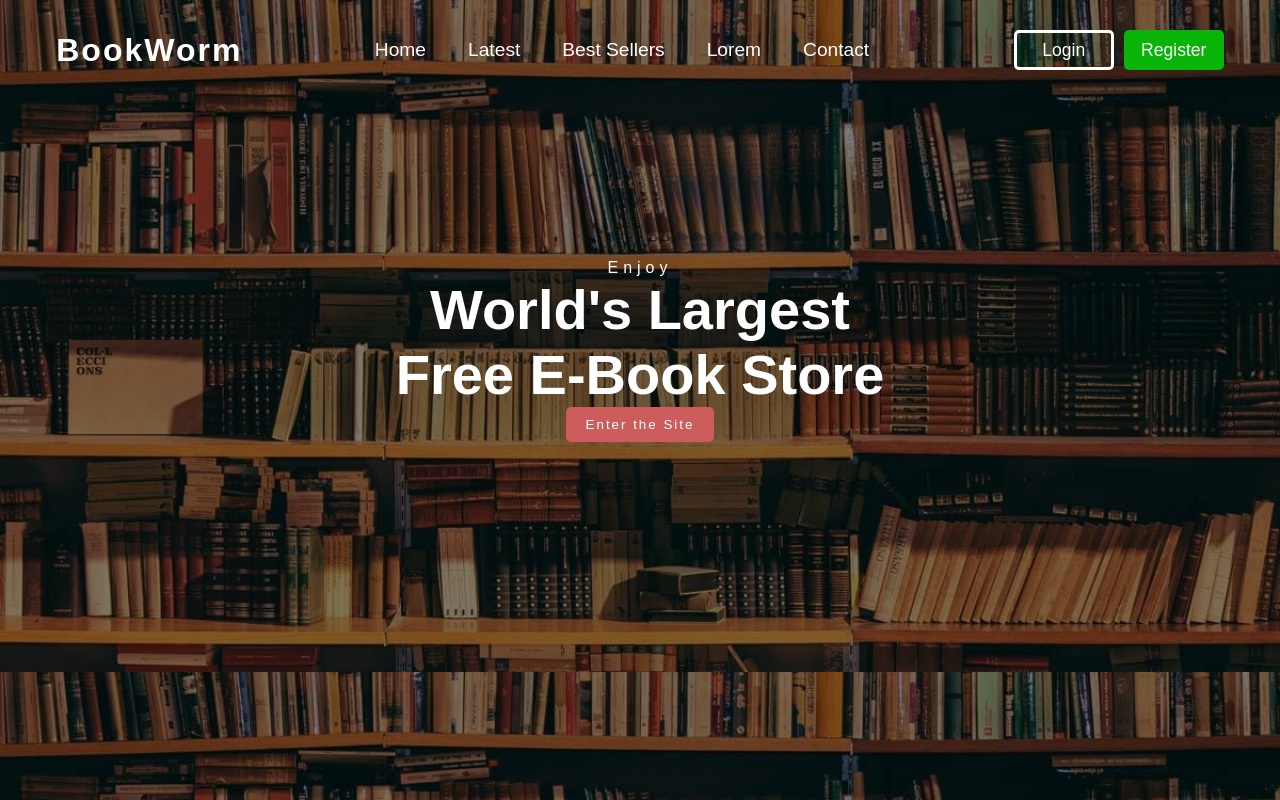
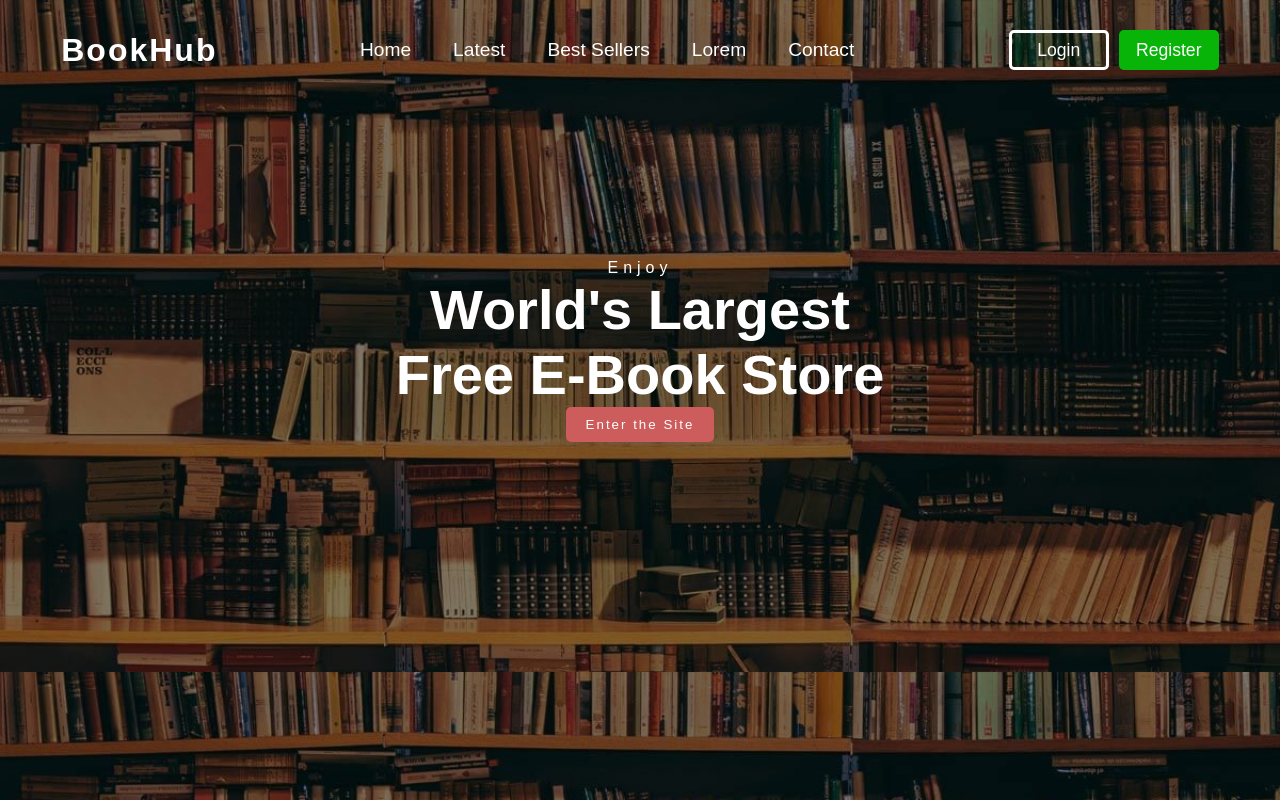
Before and after one commit to chitransh-saxena26/codsoft_bookhub, a plain HTML site: page index.html in a window 1280 px wide. Drawn offline with Linux system fonts and the light colour scheme.

Commit message:
Update index.html

```diff
--- a/index.html
+++ b/index.html
@@ -4,13 +4,13 @@
     <meta charset="UTF-8">
     <meta name="viewport" content="width=device-width, initial-scale=1.0">
     <link rel="stylesheet" href="style.css">
-    <title>Document</title>
+    <title>BookHub: A free e-Book Store</title>
 </head>
 <body>
     <header>
         <nav>
             <div class="logo">
-                BookWorm
+                BookHub
             </div>
             <div class="menu">
                 <li>
```
